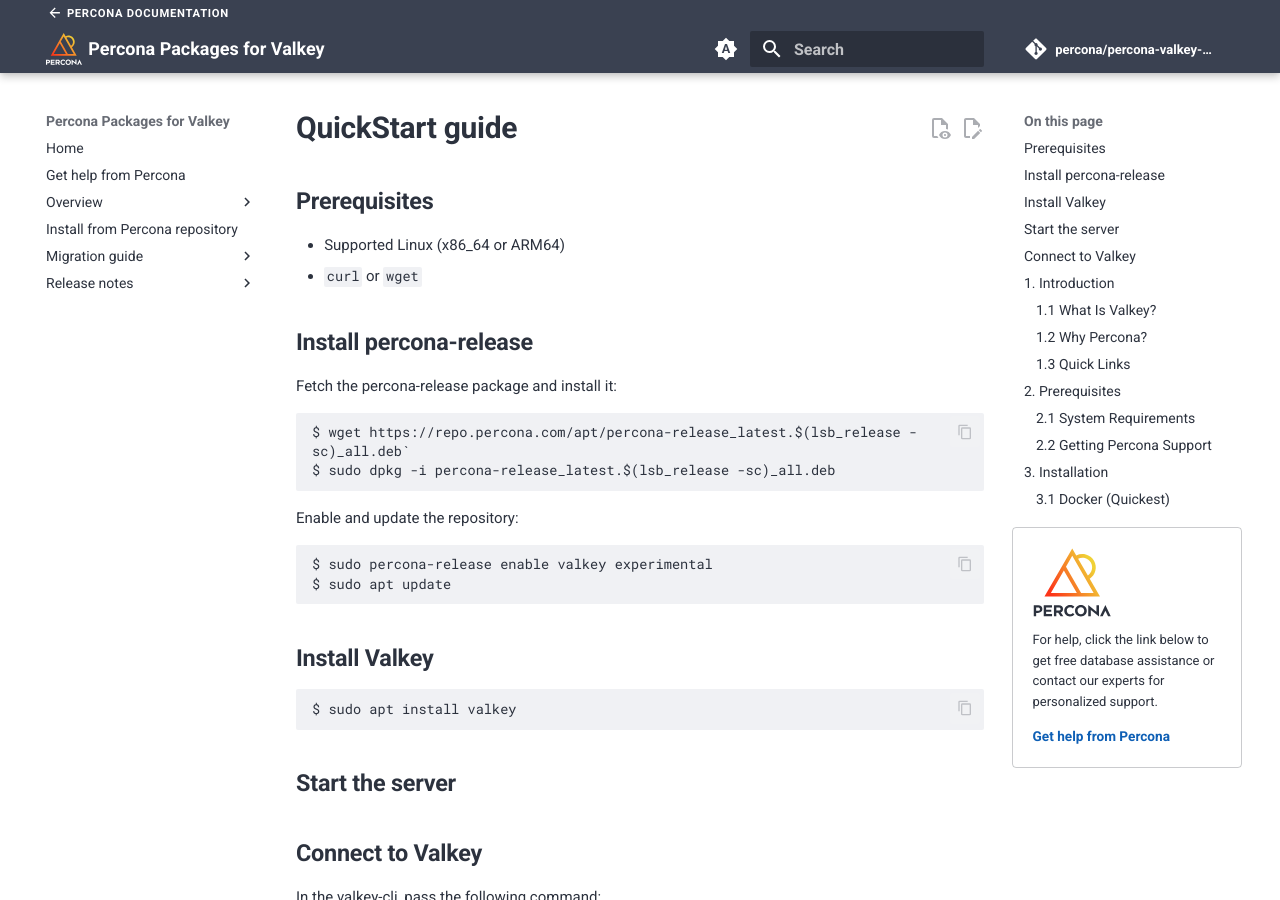
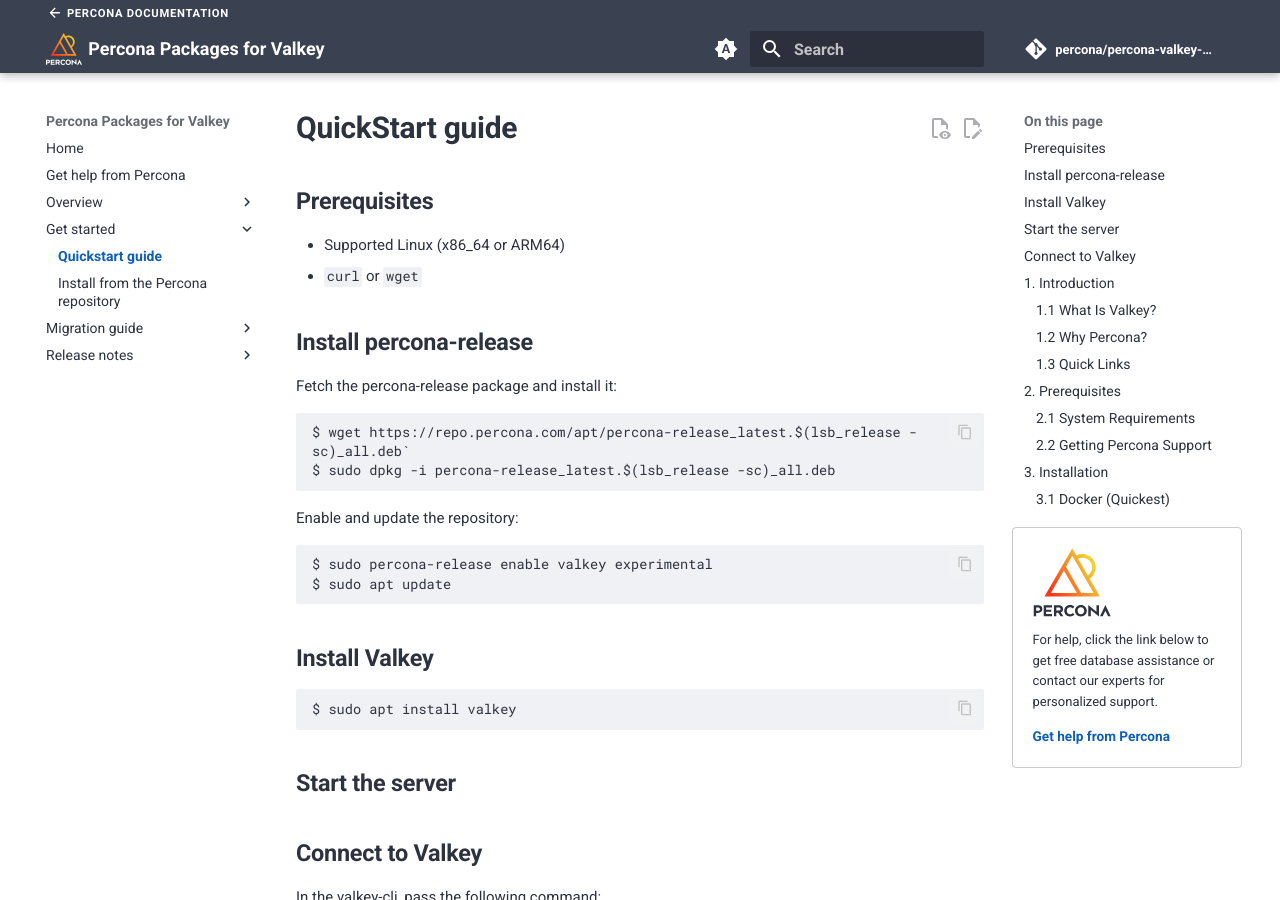
Before and after one commit to percona/percona-valkey-doc, an MkDocs documentation site: the page built from docs/quick-start/index.md, in a window 1280 px wide and 900 px high. Built offline with MkDocs 1.6.1 and Material for MkDocs 9.7.7, drawn with Linux system fonts in a browser that asks for light colours; nearby versions of some CDN libraries; some web fonts are replaced; comment, search, counter and statistics services are not loaded.

```diff
--- a/mkdocs.yml
+++ b/mkdocs.yml
@@ -163,16 +163,18 @@ extra:
             feedback form</a>.
 
 nav:
-  - 'Home': index.md
+  - "Home": index.md
   - get-help.md
-  - 'Overview':
-    - 'What is Percona Valkey?': overview/overview.md
-    - 'What Percona offers': overview/offers.md
-  - 'Install from Percona repository': get-started/installation.md
-  - 'Migration guide':
-    - "Migration from Redis to Valkey": migration-guide/migration.md
+  - "Overview":
+    - "What is Percona Valkey?": overview/overview.md
+    - "What does Percona offer?": overview/offers.md
+  - "Get started":
+    - "Quickstart guide": quick-start/index.md
+    - "Install from the Percona repository": get-started/installation.md
+  - "Migration guide":
+    - "Migrate from Redis to Valkey": migration-guide/migration.md
     - "Migrate a cluster": migration-guide/migrate-cluster.md
-  - Release notes:
+  - "Release notes":
     - "Release notes index": release-notes/release-notes.md
     - 8.1.x:
       - "8.1.0": release-notes/8.1.0.md
```
Also changed, not shown: docs/release-notes/release-notes.md (+1 -1 lines).
